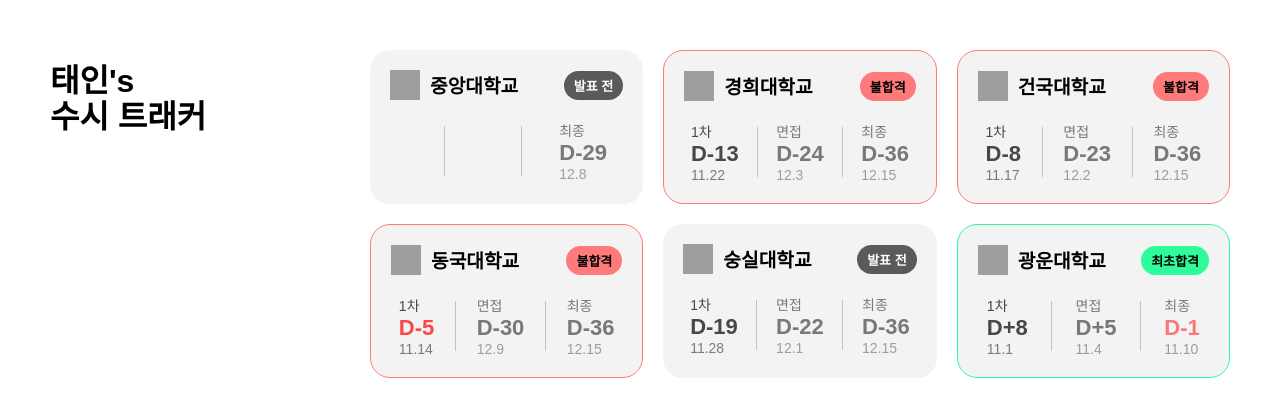
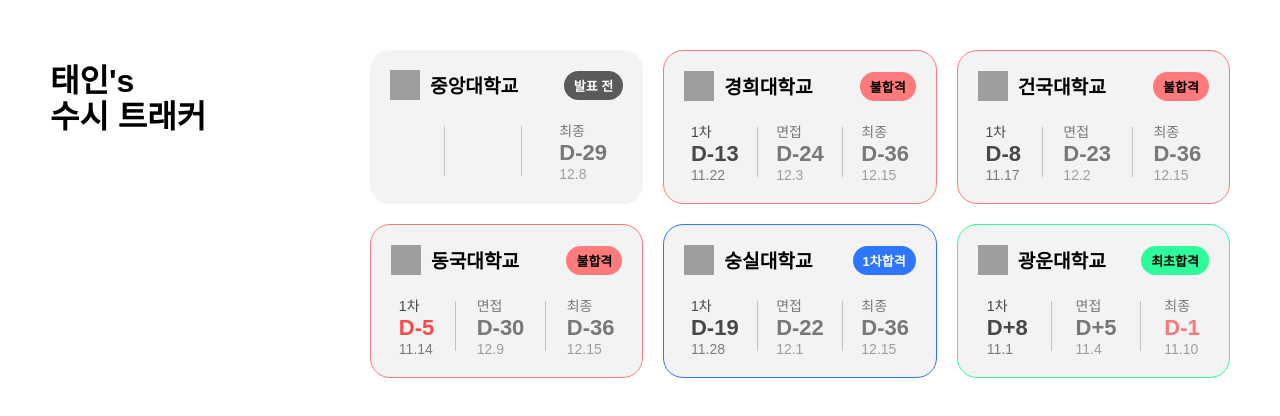
Before and after one commit to IceCream0910/susi-tracker, a Next.js app: page / in a window 1280 px wide. Shown: the top 416 px of the page. Built offline with nearby package versions, Linux system fonts and the light colour scheme; grey boxes are pictures that could not be loaded; a web font is replaced by a local one.

Commit message:
Update page.js

```diff
--- a/app/page.js
+++ b/app/page.js
@@ -68,7 +68,7 @@
           <Card
             name={'숭실대학교'}
             logo={'https://jwiki.kr/wiki/images/d/d5/%EC%88%AD%EC%8B%A4%EB%8C%80%ED%95%99%EA%B5%90_%EB%A1%9C%EA%B3%A0.png'}
-            status={0}
+            status={1}
             primaryDate={new Date('2023-11-28')}
             interviewDate={new Date('2023-12-01')}
             finalDate={new Date('2023-12-15')}
```
